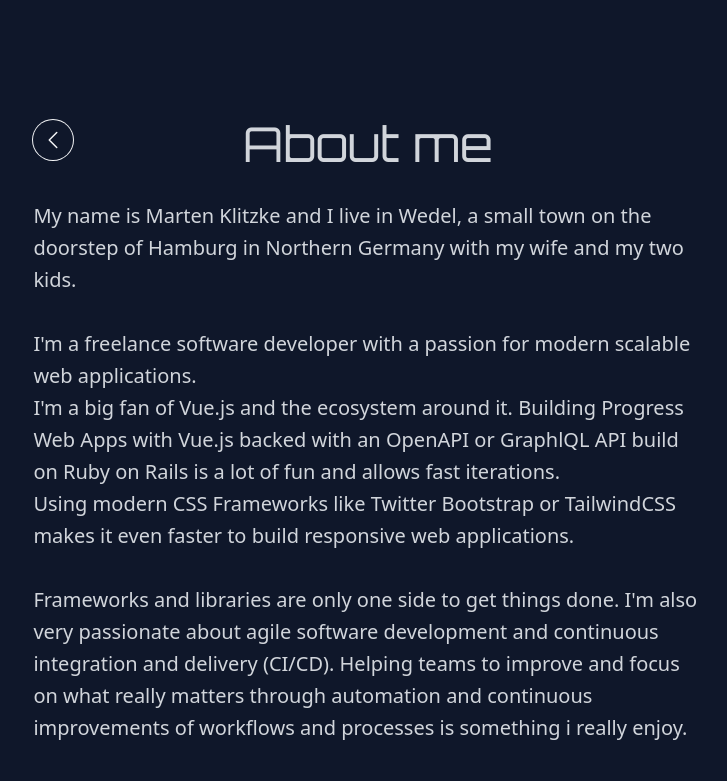
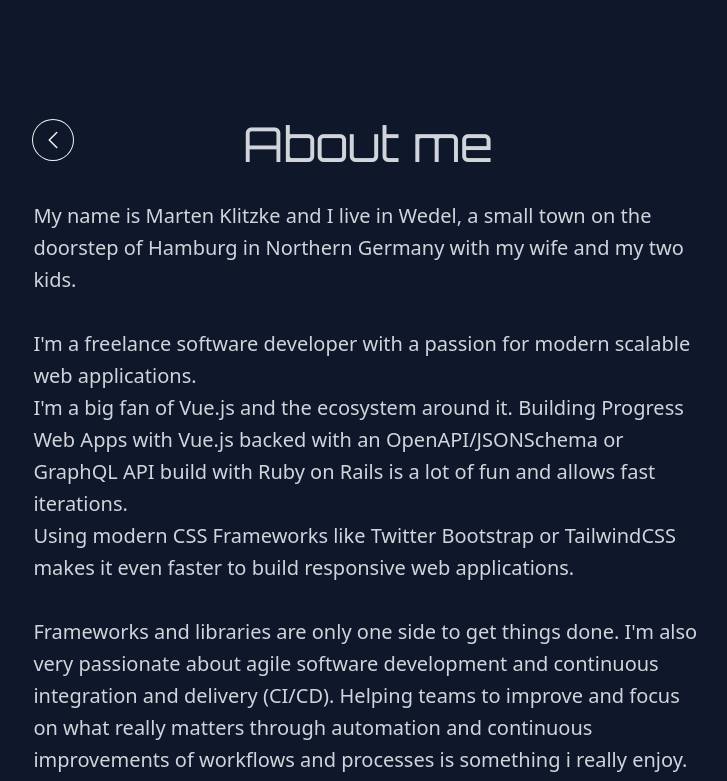
Before and after one commit to mortik/marten.klitzke.xyz, a Vue app: page /about in a window 1280 px wide. Shown: the part 448-1229 px from the top of the page, without its empty margins (272-999 px from the left). Built offline with nearby package versions, Linux system fonts and the light colour scheme; what @fortawesome/pro-duotone-svg-icons would draw is missing.

Commit message:
Update about page

```diff
--- a/package.json
+++ b/package.json
@@ -14,7 +14,10 @@
     "test:e2e:ci": "start-server-and-test preview http://localhost:4173/ 'cypress run --e2e'",
     "build-only": "vite build",
     "type-check": "vue-tsc --noEmit -p tsconfig.vitest.json --composite false",
-    "lint": "eslint . --ext .vue,.js,.jsx,.cjs,.mjs,.ts,.tsx,.cts,.mts --fix --ignore-path .gitignore"
+    "lint": "yarn run lint:eslint && yarn run list:ts",
+    "lint:eslint": "eslint . --ext .vue,.js,.jsx,.cjs,.mjs,.ts,.tsx,.cts,.mts --ignore-path .gitignore",
+    "lint:ts": "vue-tsc --noEmit -p tsconfig.app.json && vue-tsc --noEmit -p tsconfig.config.json && vue-tsc --noEmit -p tsconfig.vitest.json",
+    "lint:fix": "yarn run lint:eslint --fix"
   },
   "dependencies": {
     "@fortawesome/fontawesome-svg-core": "^6.2.0",
--- a/src/views/AboutView.vue
+++ b/src/views/AboutView.vue
@@ -11,8 +11,8 @@
     </p>
     <p class="text-xl leading-8 text-gray-500 dark:text-gray-300">
       I'm a big fan of Vue.js and the ecosystem around it. Building Progress Web
-      Apps with Vue.js backed with an OpenAPI or GraphlQL API build on Ruby on
-      Rails is a lot of fun and allows fast iterations.
+      Apps with Vue.js backed with an OpenAPI/JSONSchema or GraphQL API build
+      with Ruby on Rails is a lot of fun and allows fast iterations.
       <br />
       Using modern CSS Frameworks like Twitter Bootstrap or TailwindCSS makes it
       even faster to build responsive web applications.
--- a/tsconfig.app.json
+++ b/tsconfig.app.json
@@ -5,7 +5,6 @@
   "compilerOptions": {
     "composite": true,
     "target": "esnext",
-    "noImplicitAny": false,
     "lib": [
       "esnext",
       "dom",
--- a/tsconfig.json
+++ b/tsconfig.json
@@ -5,10 +5,10 @@
       "path": "./tsconfig.config.json"
     },
     {
-      "path": "./tsconfig.app.json"
+      "path": "./tsconfig.vitest.json"
     },
     {
-      "path": "./tsconfig.vitest.json"
+      "path": "./tsconfig.app.json"
     }
   ]
 }
--- a/tsconfig.vitest.json
+++ b/tsconfig.vitest.json
@@ -3,6 +3,7 @@
   "exclude": [],
   "compilerOptions": {
     "composite": true,
+    "noImplicitAny": false,
     "lib": [],
     "types": ["node", "jsdom"]
   }
```
Also changed, not shown: test/mount.ts (+1 -1 lines), 1 other file (tests, documents, lock files or other folders).
